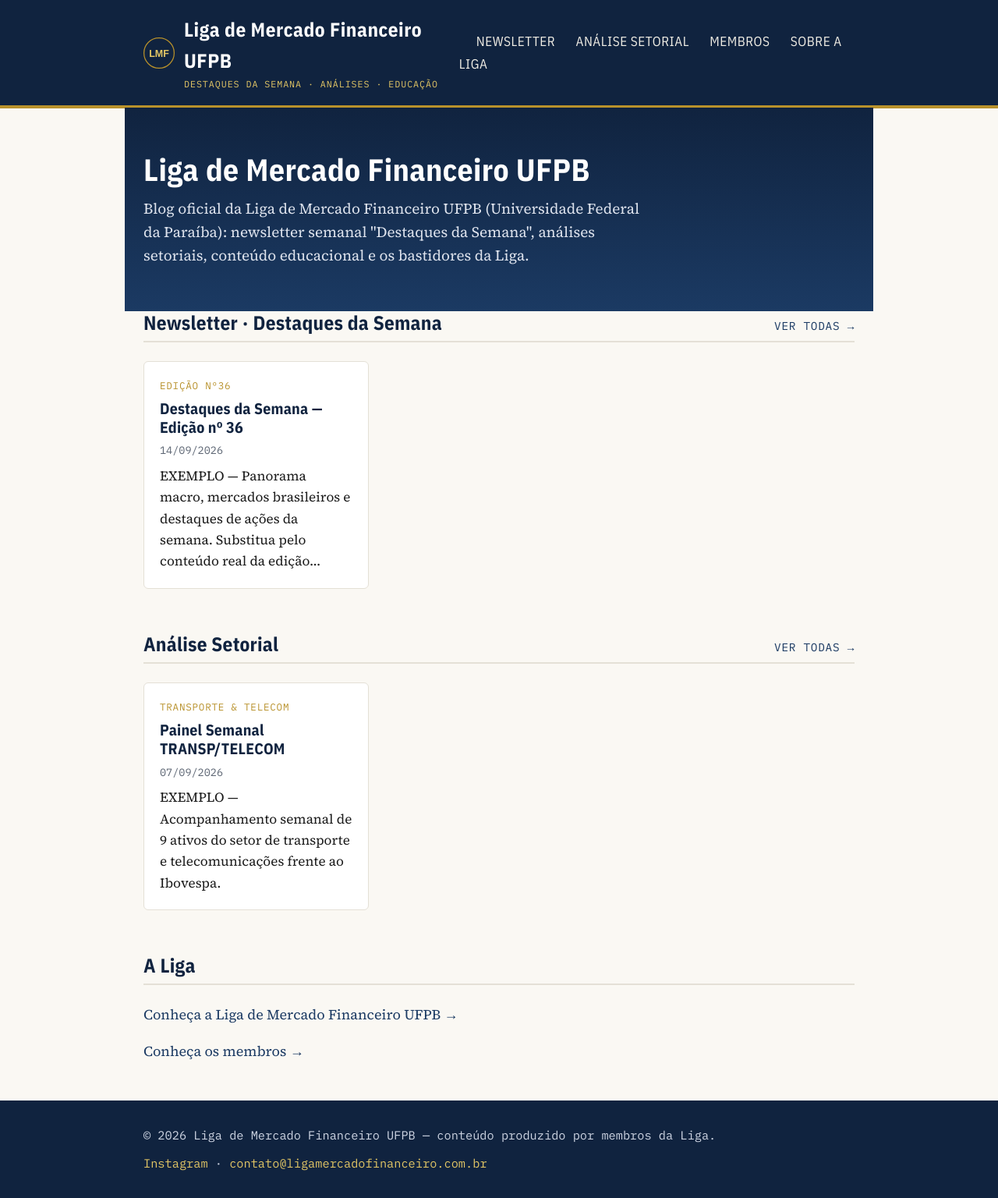
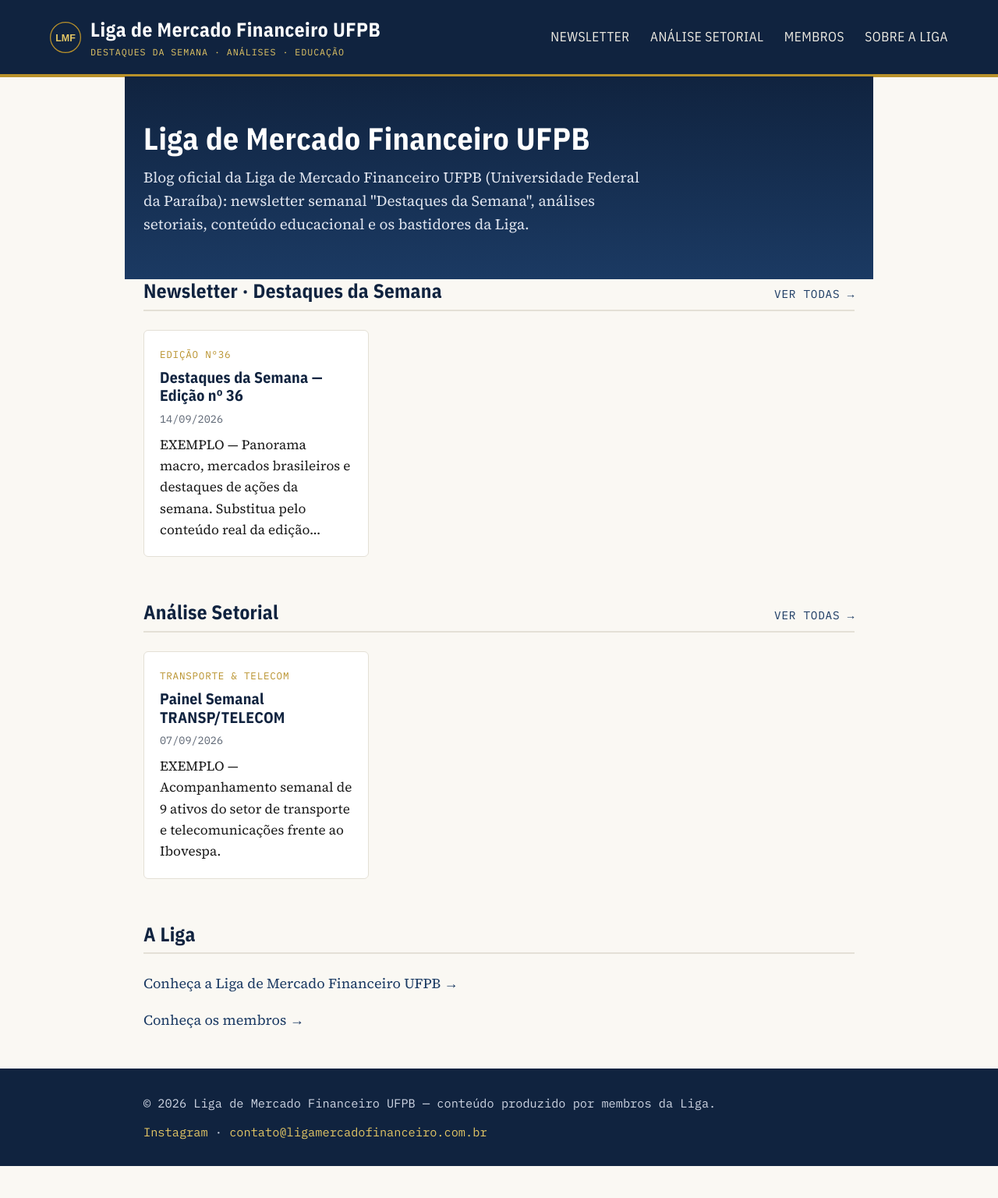
Before and after one commit to lmfufpbBr/liga-mercado-financeiro, a Jekyll site: the page built from index.html, in a window 1280 px wide. Shown: the whole page at 78% size. Built offline with Jekyll 4.4.1, drawn with Linux system fonts in a browser that asks for light colours; after the commit the page ends 1495 px from its top, so only the background shows below that.

Commit message:
Ajusta largura do cabecalho para o menu nao quebrar em duas linhas

```diff
--- a/assets/css/style.scss
+++ b/assets/css/style.scss
@@ -284,3 +284,5 @@
   .site-nav a { margin-left: 0; margin-right: 16px; }
   .member-card { flex-direction: column; align-items: center; text-align: center; }
 }
+
+.site-header .wrapper { max-width: 1200px; }
```
